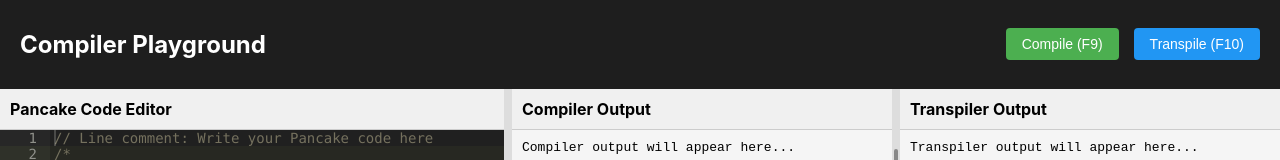
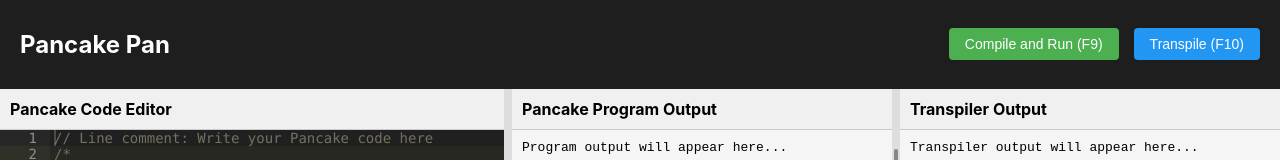
Before and after one commit to JunmingZhao42/Pancake-Playground, a website with bundled scripts: page index.html in a window 1280 px wide. Shown: the top 160 px of the page. Built offline with nearby package versions, Linux system fonts and the light colour scheme.

Commit message:
change playground to pan

```diff
--- a/index.html
+++ b/index.html
@@ -3,14 +3,14 @@
 <head>
     <meta charset="UTF-8">
     <meta name="viewport" content="width=device-width, initial-scale=1.0">
-    <title>Compiler Playground</title>
+    <title>Pancake Pan</title>
     <link rel="stylesheet" href="styles.css">
 </head>
 <body>
     <div class="header">
-        <h2>Compiler Playground</h2>
+        <h2>Pancake Pan</h2>
         <div class="button-group">
-            <button id="compile-button" class="button compile">Compile (F9)</button>
+            <button id="compile-button" class="button compile">Compile and Run (F9)</button>
             <button id="transpile-button" class="button transpile">Transpile (F10)</button>
         </div>
     </div>
@@ -29,9 +29,9 @@
             <div class="output-top-row">
                 <div class="compiler-panel">
                     <div class="panel-header">
-                        <span>Compiler Output</span>
+                        <span>Pancake Program Output</span>
                     </div>
-                    <div id="compiler-output">Compiler output will appear here...</div>
+                    <div id="compiler-output">Program output will appear here...</div>
                 </div>
 
                 <div class="output-vertical-splitter" id="compiler-transpiler-splitter"></div>
--- a/package.json
+++ b/package.json
@@ -1,5 +1,5 @@
 {
-  "name": "playground",
+  "name": "pancake_pan",
   "version": "1.0.0",
   "main": "index.js",
   "scripts": {
```
Also changed, not shown: 1 other file.
